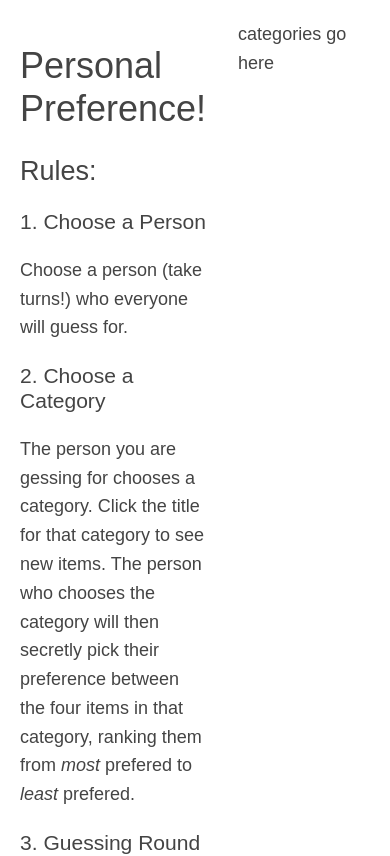
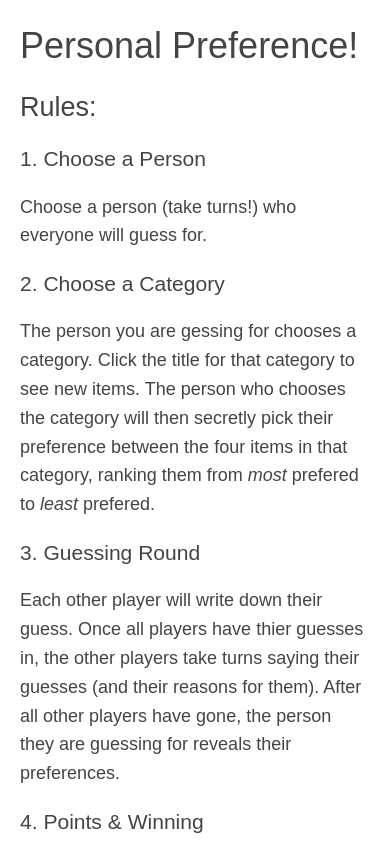
Before and after one commit to zstix/prefs, a React (Vite) app: page / in a window 390 px wide. Shown: the top 856 px of the page. Built offline with nearby package versions, Linux system fonts and the light colour scheme.

Commit message:
chore: mobile styles

```diff
--- a/src/styles.scss
+++ b/src/styles.scss
@@ -16,6 +16,11 @@ h3 {
 
 .wrapper {
   display: flex;
+  flex-direction: row-reverse;
+
+  @media (max-width: 800px) {
+    display: block;
+  }
 
   > div {
     flex: 1;
@@ -24,8 +29,16 @@ h3 {
 
 .instructions {
   margin-right: 1rem;
+
+  @media (max-width: 800px) {
+    margin: 0;
+  }
 }
 
 .categories {
   margin-left: 1rem;
+
+  @media (max-width: 800px) {
+    margin: 0;
+  }
 }
```
